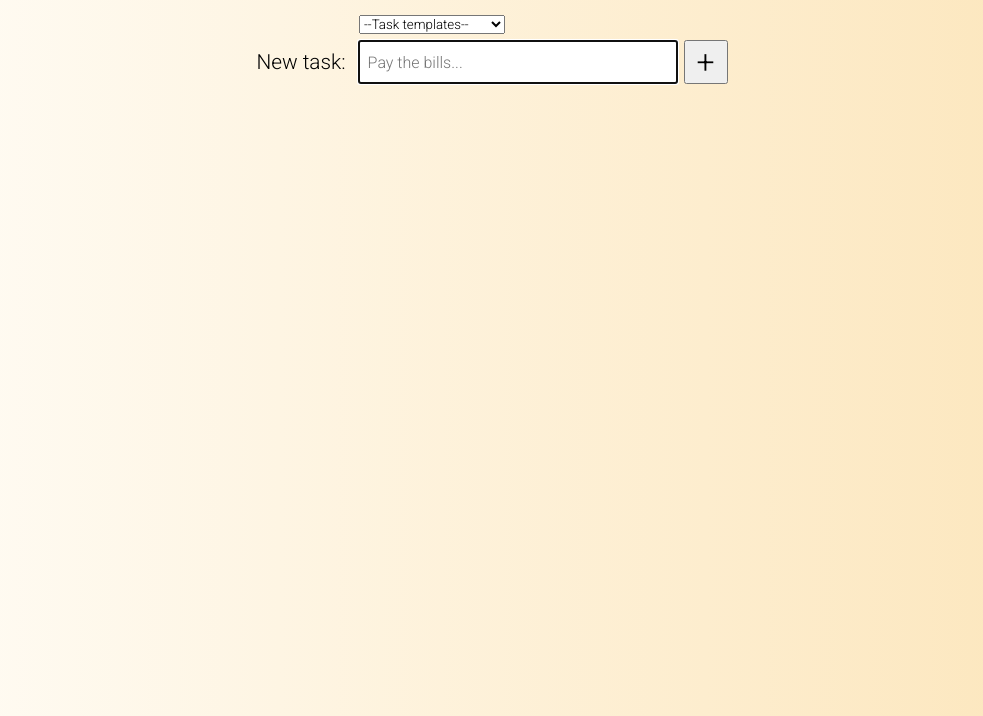
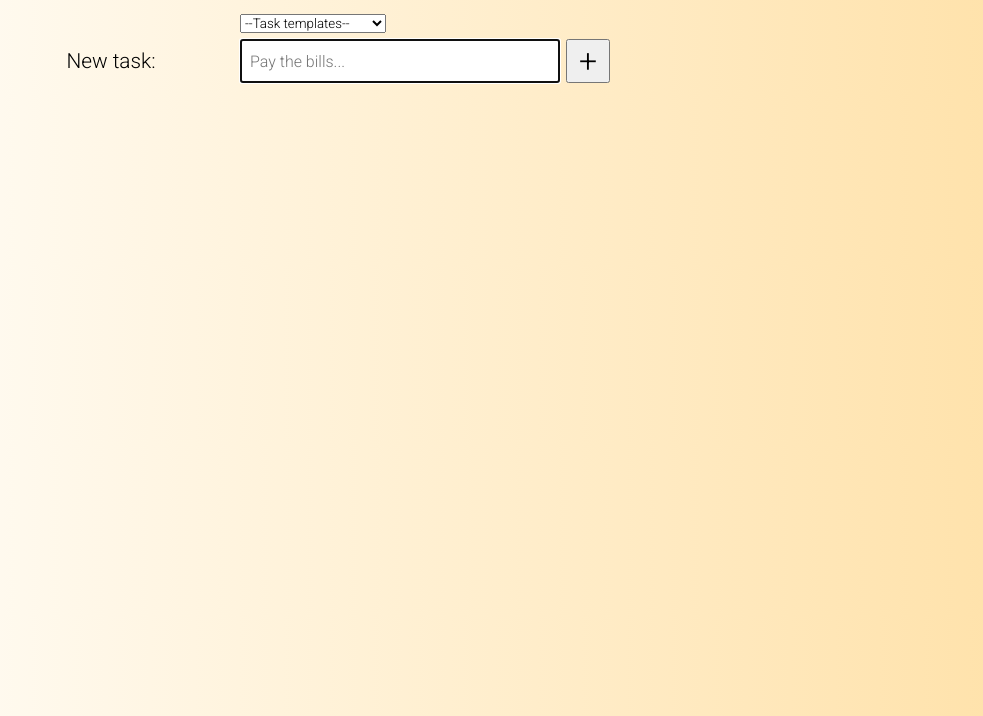
Before and after one commit to APNieto/to-do-list, a plain HTML site: page index.html in a window 1280 px wide. Shown: the part 84-800 px from the top of the page, without its empty margins (148-1131 px from the left). Drawn offline with Linux system fonts and the light colour scheme; a web font is replaced by a local one.

Commit message:
01/22.02 Before gri attempt 2d

```diff
--- a/css/style.css
+++ b/css/style.css
@@ -2,7 +2,7 @@
 
 body{
     /* background-color: rgb(255, 246, 226); */
-    background: linear-gradient(90deg, rgb(255, 253, 248), rgb(252, 229, 185));
+    background: linear-gradient(90deg, rgb(255, 253, 248), rgb(255, 223, 162));
     text-align: center;
 }
 h1 {
@@ -19,19 +19,35 @@ h1 {
     font-weight: 300;
 }
 #task-templates-section{
-    margin-left: -120px;
+    display: grid;
+    grid-template-columns: 1fr 3fr;
+    margin: 0 10vw;
     margin-bottom: 6px;
 }
+#task-templates-selector{
+    grid-column: 2 / 3;
+    width: fit-content;
+}
 #new-task-input-section{
-    display: flex;
-    justify-content: center;
+    display: grid;
+    grid-template-columns: 1fr 3fr;
+    margin: 0 10vw;
     align-items: center;
     font-size: 1.3rem;
 }
+#new-task-input-section > label {
+    margin-right: 6px;
+}
+#input-new-task-container{
+    grid-column: 2 / 3;
+    display: flex;
+    align-items: center;
+    width: fit-content;
+}
 #input-new-task {
-    width: 300px;
+    width: clamp(100px, 46vw, 300px);
     height: 20px;
-    margin: 0 6px 0 12px;
+    margin-right: 6px;
     padding: 10px 8px;
     font-size: 1rem;
 }
@@ -48,10 +64,17 @@ h1 {
 
 
 /* Tasks */
+#list-section{
+    display: grid;
+    grid-template-columns: 1fr 3fr;
+    margin: 0 10vw;
+}
 .task-element{
     display: flex;
     justify-content: center;
     margin-top: 14px;
+    grid-column: 2 / 3;
+    width: fit-content;
 }
 
 .task-description{
--- a/index.html
+++ b/index.html
@@ -24,12 +24,14 @@
         </div>
         <div id="new-task-input-section">
             <label for="input-new-task">New task:</label>
-            <input type="text" id="input-new-task" placeholder="Pay the bills...">
-            <button id="button-add-task">+</button>
+            <div id="input-new-task-container">
+                <input type="text" id="input-new-task" placeholder="Pay the bills...">
+                <button id="button-add-task">+</button>
+            </div>
         </div>
     </div>
 
-    <main id="list-section"></main>
+    <section id="list-section"></section>
 
 </body>
 </html>
```
Also changed, not shown: scripts/script2.js (line endings or trailing spaces).
